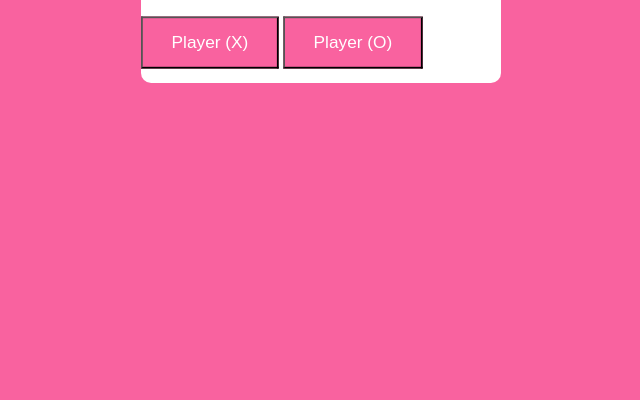
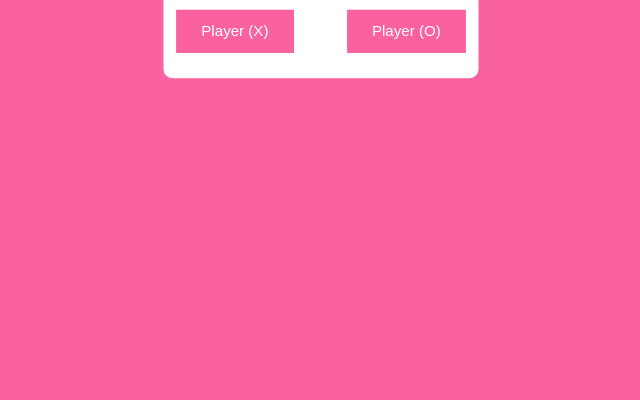
Before and after one commit to TechWitkunal/version3.0, a plain HTML site: page index.html in a window 1280 px wide. Shown: the part 416-816 px from the top of the page, without its empty margins (319-959 px from the left). Drawn offline with Linux system fonts and the light colour scheme; the site is published under a folder, as on GitHub Pages, so addresses that start at the root find nothing.

Commit message:
Update index.html

```diff
--- a/index.html
+++ b/index.html
@@ -6,7 +6,7 @@
     <meta name="viewport" content="width=device-width, initial-scale=1.0">
     <title>Tic Tac Toe</title>
     <link rel="stylesheet" href="style.css">
-    <link rel="stylesheet" href="/basic.css">
+    <link rel="stylesheet" href="basic.css">
 </head>
 
 <body>
```
